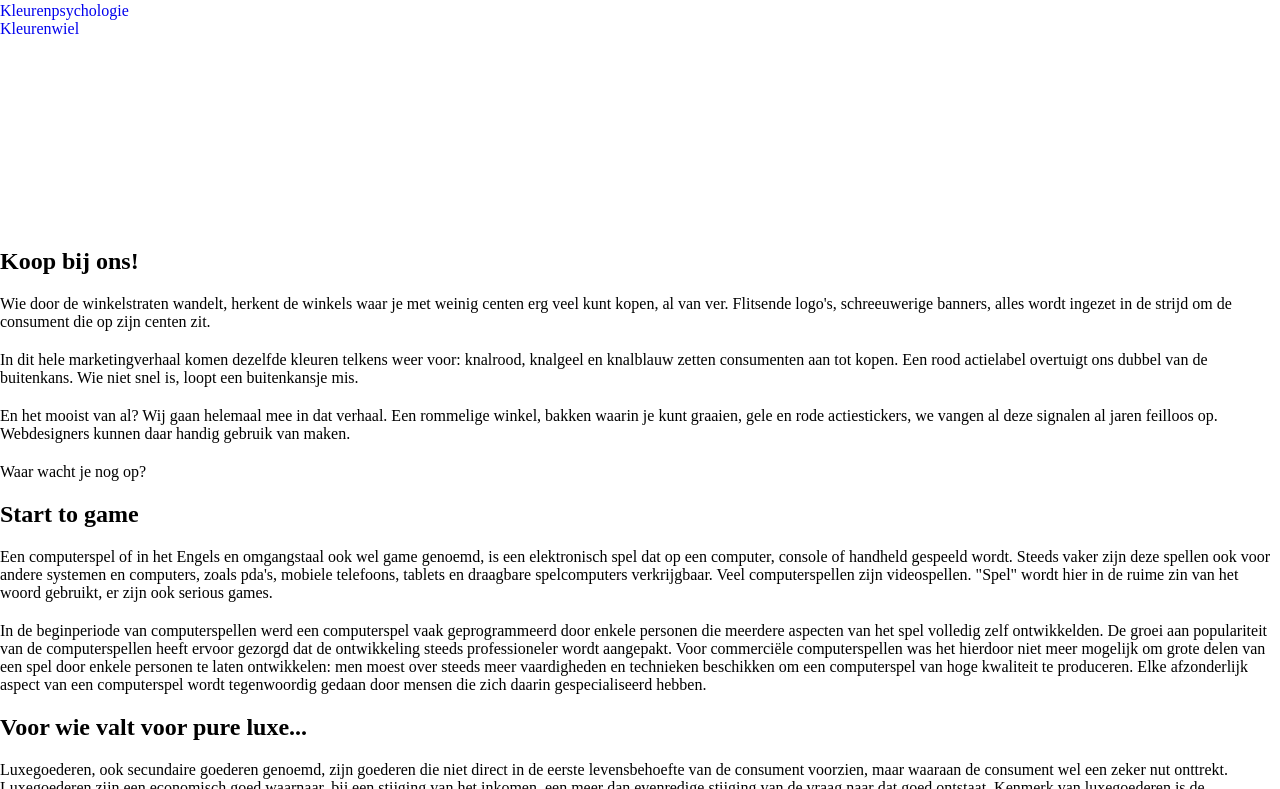
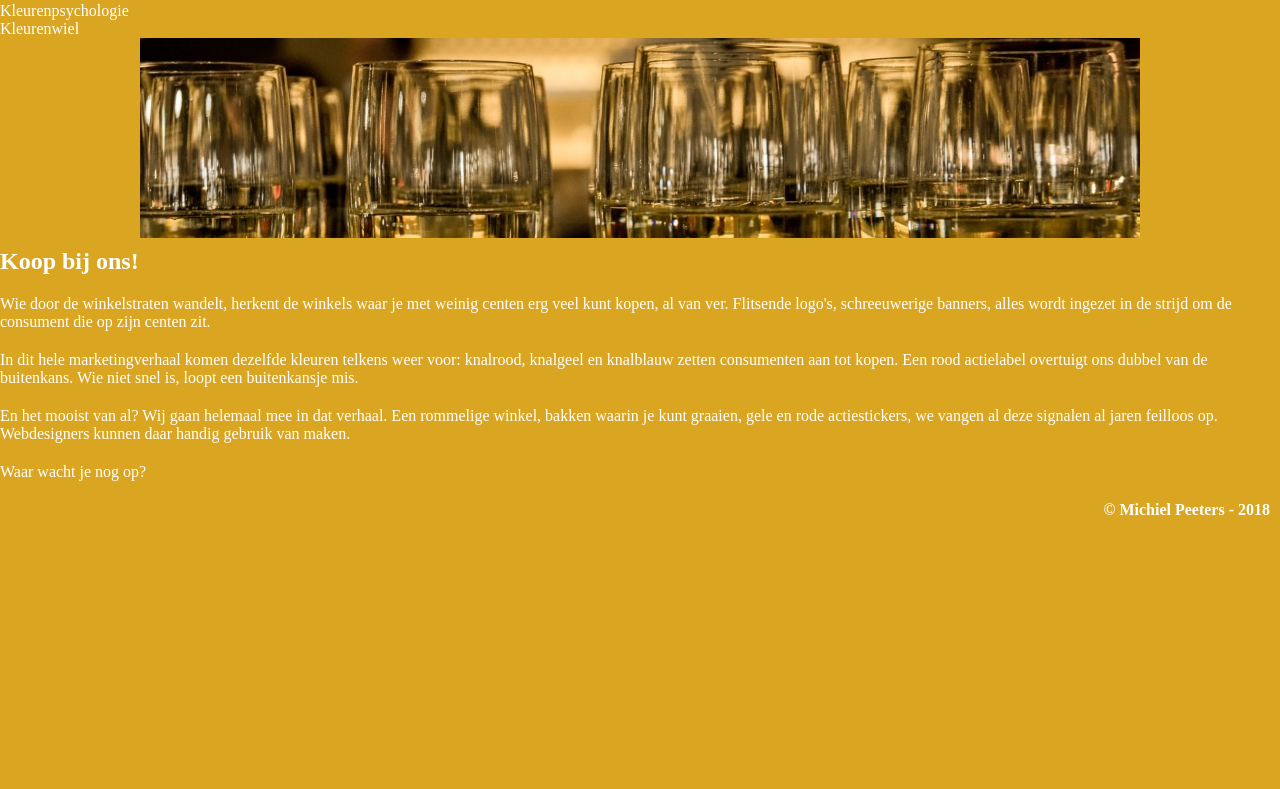
Before and after one commit to mikelpiters/skillstaken, a plain HTML site: page skills3/r0760547skills3.html in a window 1280 px wide. Shown: the part 53-842 px from the top of the page. After the commit the page ends 800 px from the top, so only its background shows below. Drawn offline with Linux system fonts and the light colour scheme.

Commit message:
andere inhoud voor elke schermbreedte

```diff
--- a/skills3/stijlen/r0760547basis.css
+++ b/skills3/stijlen/r0760547basis.css
@@ -32,3 +32,24 @@ footer {
     font-weight: bold;
     padding: 10px;
 }
+
+#primair {
+    display: inline;
+}
+
+#gaming {
+    display: none;
+}
+
+#luxe {
+    display: none;
+}
+
+* {
+    background-color: lightcyan;
+}
+
+#image {
+    background-image: url(../afbeeldingen/crisisfoto.jpg);
+    background-repeat: no-repeat;
+}
--- a/skills3/stijlen/r0760547groot.css
+++ b/skills3/stijlen/r0760547groot.css
@@ -0,0 +1,67 @@
+#primair {
+    display: none;
+}
+
+#gaming {
+    display: none;
+}
+
+#luxe {
+    display: inline;
+}
+
+* {
+    background-color: goldenrod;
+}
+
+#image {
+    background-image: url(../afbeeldingen/Luxefoto.jpg);
+    background-repeat: no-repeat;
+}
+
+* {
+    padding: 0;
+    margin: 0;
+}
+
+h2,
+p {
+    padding: 10px 0px;
+}
+
+#image {
+    height: 200px;
+    background-position: center center;
+    background-repeat: no-repeat;
+}
+
+#container {
+    background-color: #fff;
+    color: #000;
+}
+
+nav a {
+    text-decoration: none;
+}
+
+nav a:hover {
+    text-decoration: underline;
+}
+
+footer {
+    text-align: right;
+    font-weight: bold;
+    padding: 10px;
+}
+
+#primair {
+    display: inline;
+}
+
+#gaming {
+    display: none;
+}
+
+#luxe {
+    display: none;
+}
--- a/skills3/stijlen/r0760547medium.css
+++ b/skills3/stijlen/r0760547medium.css
@@ -0,0 +1,68 @@
+#primair {
+    display: none;
+}
+
+#gaming {
+    display: inline;
+}
+
+#luxe {
+    display: none;
+}
+
+* {
+    background-color: black;
+}
+
+#image {
+    background-image: url(../afbeeldingen/gamingfoto.jpg);
+    background-repeat: no-repeat;
+}
+
+* {
+    padding: 0;
+    margin: 0;
+    color: #fff;
+}
+
+h2,
+p {
+    padding: 10px 0px;
+}
+
+#image {
+    height: 200px;
+    background-position: center center;
+    background-repeat: no-repeat;
+}
+
+#container {
+    background-color: #fff;
+    color: #000;
+}
+
+nav a {
+    text-decoration: none;
+}
+
+nav a:hover {
+    text-decoration: underline;
+}
+
+footer {
+    text-align: right;
+    font-weight: bold;
+    padding: 10px;
+}
+
+#primair {
+    display: inline;
+}
+
+#gaming {
+    display: none;
+}
+
+#luxe {
+    display: none;
+}
```
Also changed, not shown: skills3/afbeeldingen/Luxefoto.jpg (added), skills3/afbeeldingen/crisisfoto.jpg (added), skills3/afbeeldingen/gamingfoto.jpg (added).
